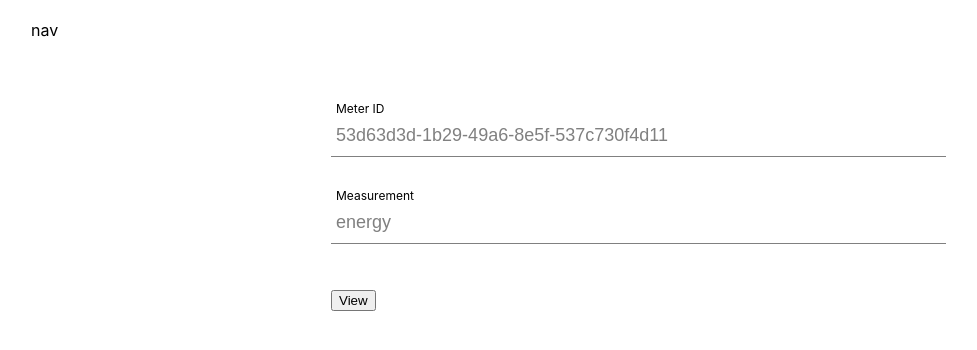
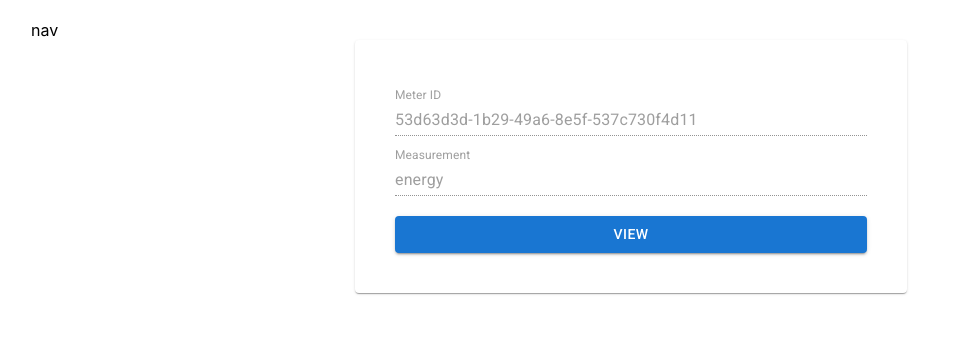
Before and after one commit to diasjuniorr/exnaton, a React (Create React App) app: page / in a window 1280 px wide. Shown: the top 350 px of the page, without its empty margins (9-986 px from the left). Built offline with nearby package versions, Linux system fonts and the light colour scheme.

Commit message:
add material ui

```diff
--- a/package.json
+++ b/package.json
@@ -3,6 +3,9 @@
   "version": "0.1.0",
   "private": true,
   "dependencies": {
+    "@emotion/react": "^11.9.0",
+    "@emotion/styled": "^11.8.1",
+    "@mui/material": "^5.8.3",
     "@testing-library/jest-dom": "^5.16.4",
     "@testing-library/react": "^13.3.0",
     "@testing-library/user-event": "^13.5.0",
--- a/public/index.html
+++ b/public/index.html
@@ -24,6 +24,10 @@
       work correctly both with client-side routing and a non-root public URL.
       Learn how to configure a non-root public URL by running `npm run build`.
     -->
+    <link
+      rel="stylesheet"
+      href="https://fonts.googleapis.com/css?family=Roboto:300,400,500,700&display=swap"
+    />
     <title>React App</title>
   </head>
   <body>
--- a/src/routes/home/home.component.tsx
+++ b/src/routes/home/home.component.tsx
@@ -1,3 +1,5 @@
+import { Box, Button, Paper, TextField } from "@mui/material";
+import { Container } from "@mui/system";
 import { ChangeEvent, useState } from "react";
 import { useNavigate } from "react-router-dom";
 import FormInput from "../../components/form-input/form-input.component";
@@ -14,12 +16,12 @@ const defaultFormFields = {
   meterID: "53d63d3d-1b29-49a6-8e5f-537c730f4d11",
   measurement: "energy",
   start: "2022-04-01",
-  stop: "2022-05-01"
+  stop: "2022-05-01",
 };
 
 const Home = () => {
   const [formFields, setFormFields] = useState<FormFields>(defaultFormFields);
-  const navigate = useNavigate()
+  const navigate = useNavigate();
 
   const handleChange = (e: ChangeEvent<HTMLInputElement>) => {
     const { name, value } = e.target;
@@ -27,31 +29,45 @@ const Home = () => {
   };
 
   return (
-    <div className="authentication-container">
-      <form action="" style={{width: "100%"}}>
-        <FormInput
+    // <div className="authentication-container">
+    <Container maxWidth="sm">
+      <Paper>
+        <div style={{ padding: "40px" }}>
+          <TextField
+            id="outlined-basic"
             label="Meter ID"
-          type="text"
             name="meterID"
             value={formFields.meterID}
+            variant="standard"
+            fullWidth
             onChange={handleChange}
             disabled
+            margin="dense"
           />
-        <FormInput
+          <TextField
             label="Measurement"
-          type="text"
+            variant="standard"
             name="measurement"
             value={formFields.measurement}
+            fullWidth
             onChange={handleChange}
             disabled
+            margin="dense"
           />
-        {/* <label>Start Date</label> */}
-        {/* <input type="text" /> */}
-        {/* <label>Stop Date</label> */}
-        {/* <input type="text" /> */}
-        <button onClick={()=> navigate("/line-chart", {state: formFields})}>View</button>
-      </form>
+          <Box marginTop={2}>
+            <Button
+              variant="contained"
+              fullWidth
+              onClick={() => navigate("/line-chart", { state: formFields })}
+            >
+              View
+            </Button>
+          </Box>
         </div>
+      </Paper>
+    </Container>
+
+    // </div>
   );
 };
 
```
Also changed, not shown: 1 other file (tests, documents, lock files or other folders). Lines whose indentation alone changed are shown as unchanged.
